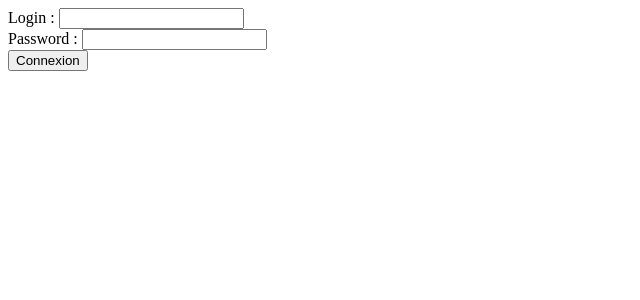
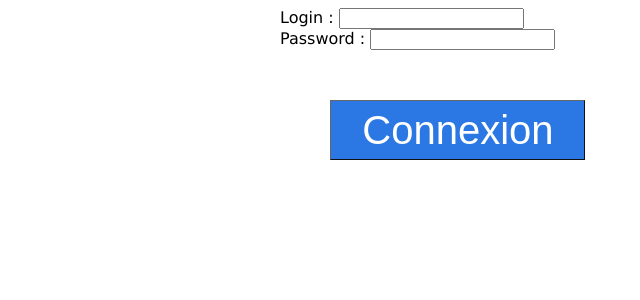
Before and after one commit to Arnaud-Loisy/Nesquiz, a PHP site: page /accueil_non_co.php in a window 1280 px wide. Shown: the top 300 px of the page, without its empty margins (0-640 px from the left). Run offline with PHP 8.4, Linux system fonts and the light colour scheme; some web fonts are replaced.

Commit message:
page d'accueil non connecté . V 1.1

```diff
--- a/accueil/accueil_non_co.php
+++ b/accueil/accueil_non_co.php
@@ -10,9 +10,13 @@
 <meta http-equiv="Content-Type" content="text/html; charset=utf-8">
 </head>
 <body>
+    <div id="page">
+
+
 <form action='traitement.php' method='POST'>
-	Login : <input name="login" type="text"><br>
+	Login : <input name="login" type="text" ><br>
 	Password : <input name="mdp" type ="password"><br>
-	<input value="Connexion" type="submit">
+	<input class="bouton" value="Connexion" type="submit">
+    </div>
 </body>
 <html>
```
